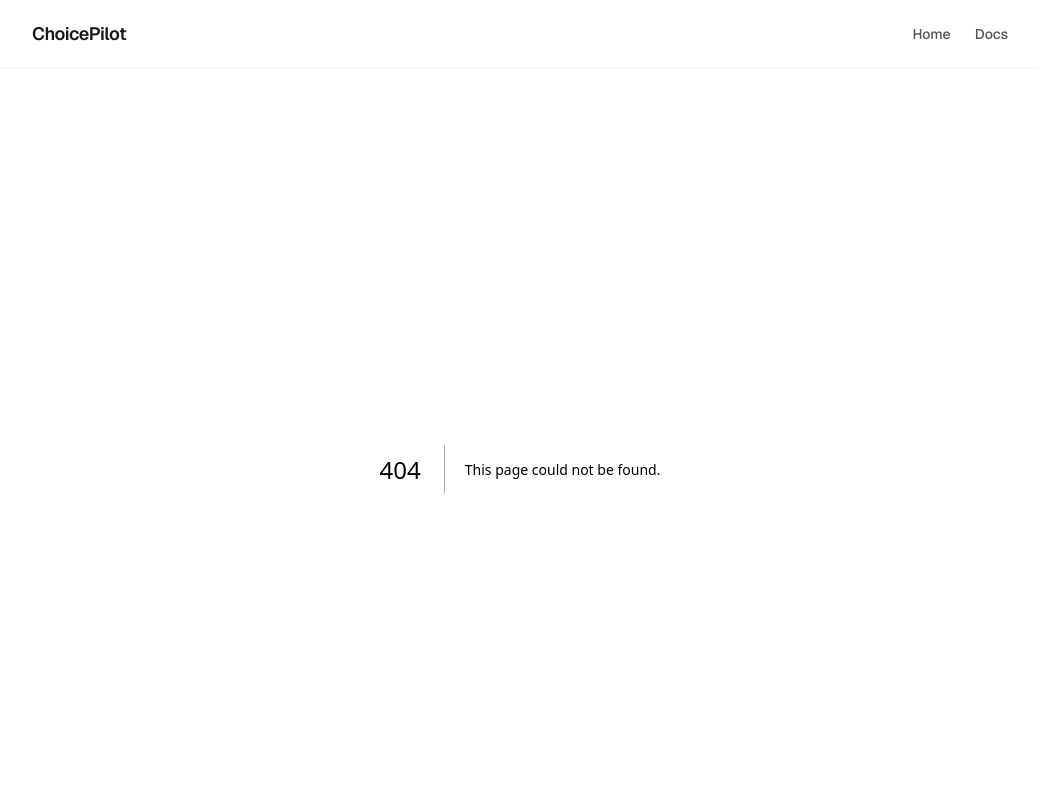
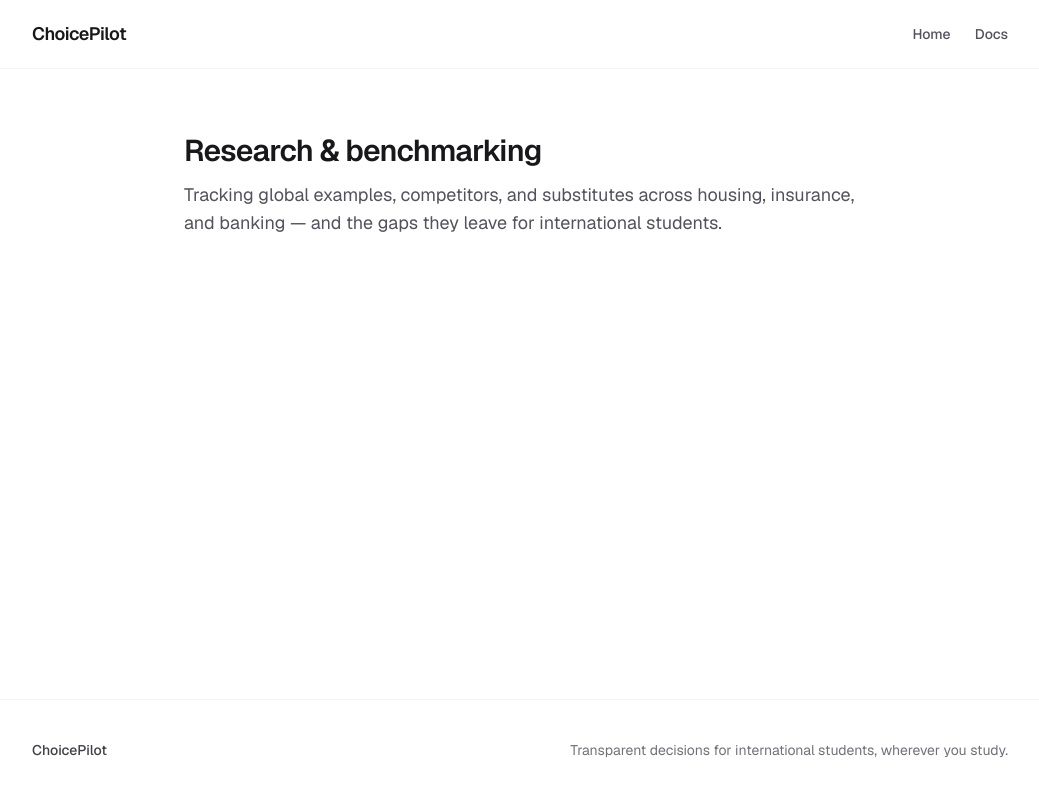
Before and after one commit to nedfau/choicepilot, a Next.js app: page /research in a window 1280 px wide. Before the commit this address had no page. Shown: the top 800 px of the page, without its empty margins (120-1159 px from the left). Built offline with nearby package versions, Linux system fonts and the light colour scheme.

Commit message:
Add /research page skeleton
Adds the /research route and shared ResearchEntry/ResearchType types used by the upcoming form, save route, and table.

```diff
--- /dev/null
+++ b/src/app/research/page.tsx
@@ -0,0 +1,14 @@
+export default function Research() {
+  return (
+    <div className="mx-auto max-w-5xl px-6 py-16">
+      <h1 className="text-3xl font-semibold tracking-tight text-zinc-900">
+        Research &amp; benchmarking
+      </h1>
+      <p className="mt-3 max-w-2xl text-lg leading-7 text-zinc-600">
+        Tracking global examples, competitors, and substitutes across
+        housing, insurance, and banking — and the gaps they leave for
+        international students.
+      </p>
+    </div>
+  );
+}
--- /dev/null
+++ b/src/lib/researchEntry.ts
@@ -0,0 +1,14 @@
+export const RESEARCH_TYPES = ["Global Example", "Competitor", "Substitute"] as const;
+
+export type ResearchType = (typeof RESEARCH_TYPES)[number];
+
+export interface ResearchEntry {
+  id: string;
+  name: string;
+  type: ResearchType;
+  region: string | null;
+  url: string | null;
+  description: string;
+  gap_note: string | null;
+  created_at: string;
+}
```
